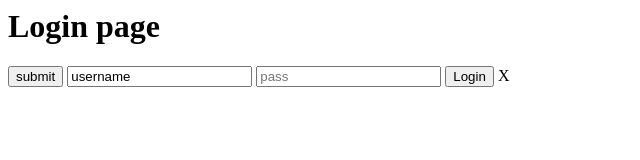
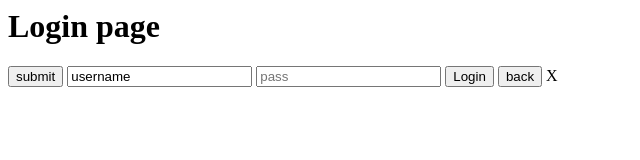
Before and after one commit to Ramkishan01997/git_test, a plain HTML site: page index.html in a window 1280 px wide. Shown: the whole page, without its empty margins (0-640 px from the left). Drawn offline with Linux system fonts and the light colour scheme.

Commit message:
update code in test1

```diff
--- a/index.html
+++ b/index.html
@@ -8,6 +8,7 @@
 <input type="text" value="username"/>
 <input type="password" placeholder="pass"/>
 <input type="button" value="Login"/>
+<input type="button" value="back"/>
 
 </body>
 
```
Also changed, not shown: f1.txt.
